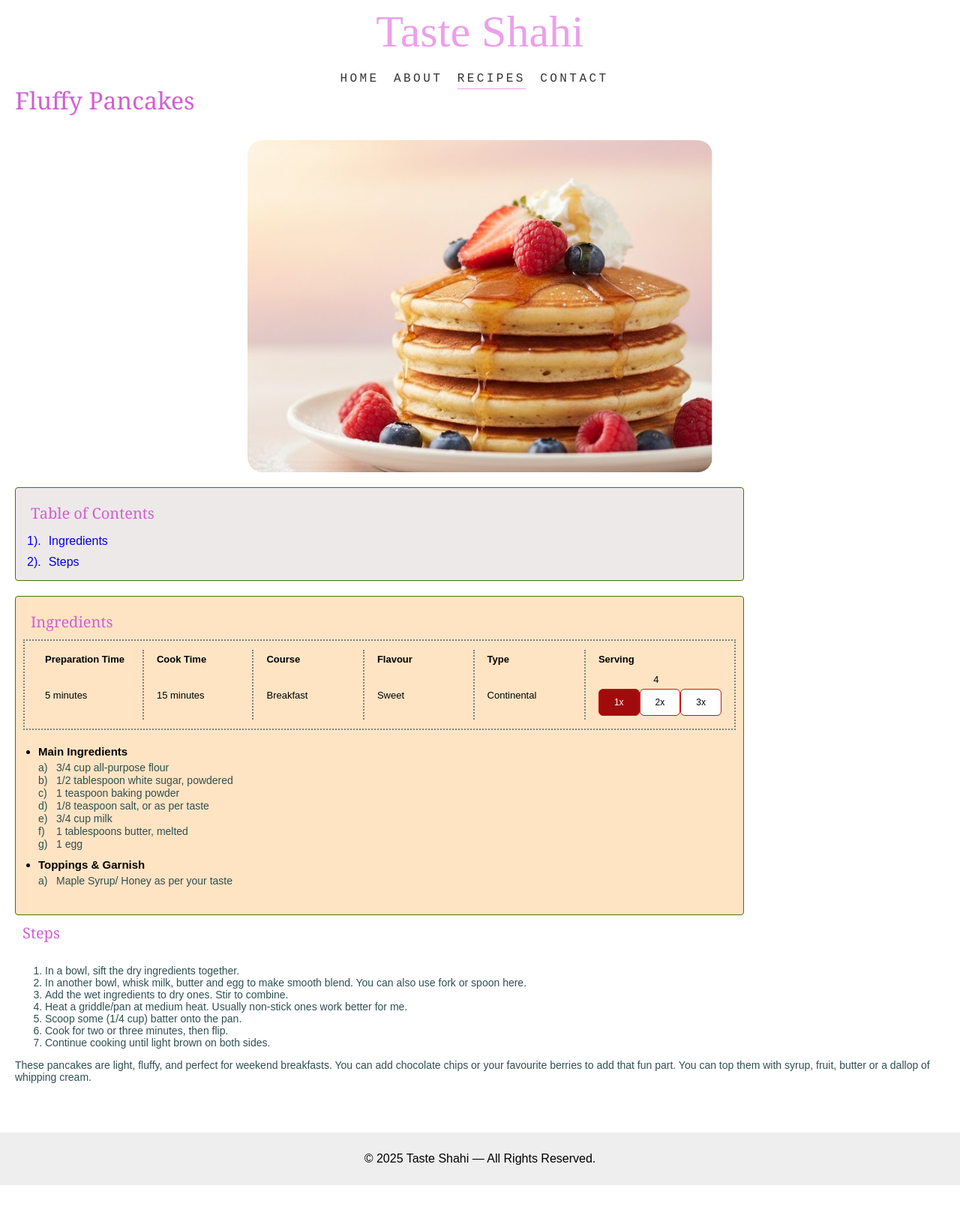
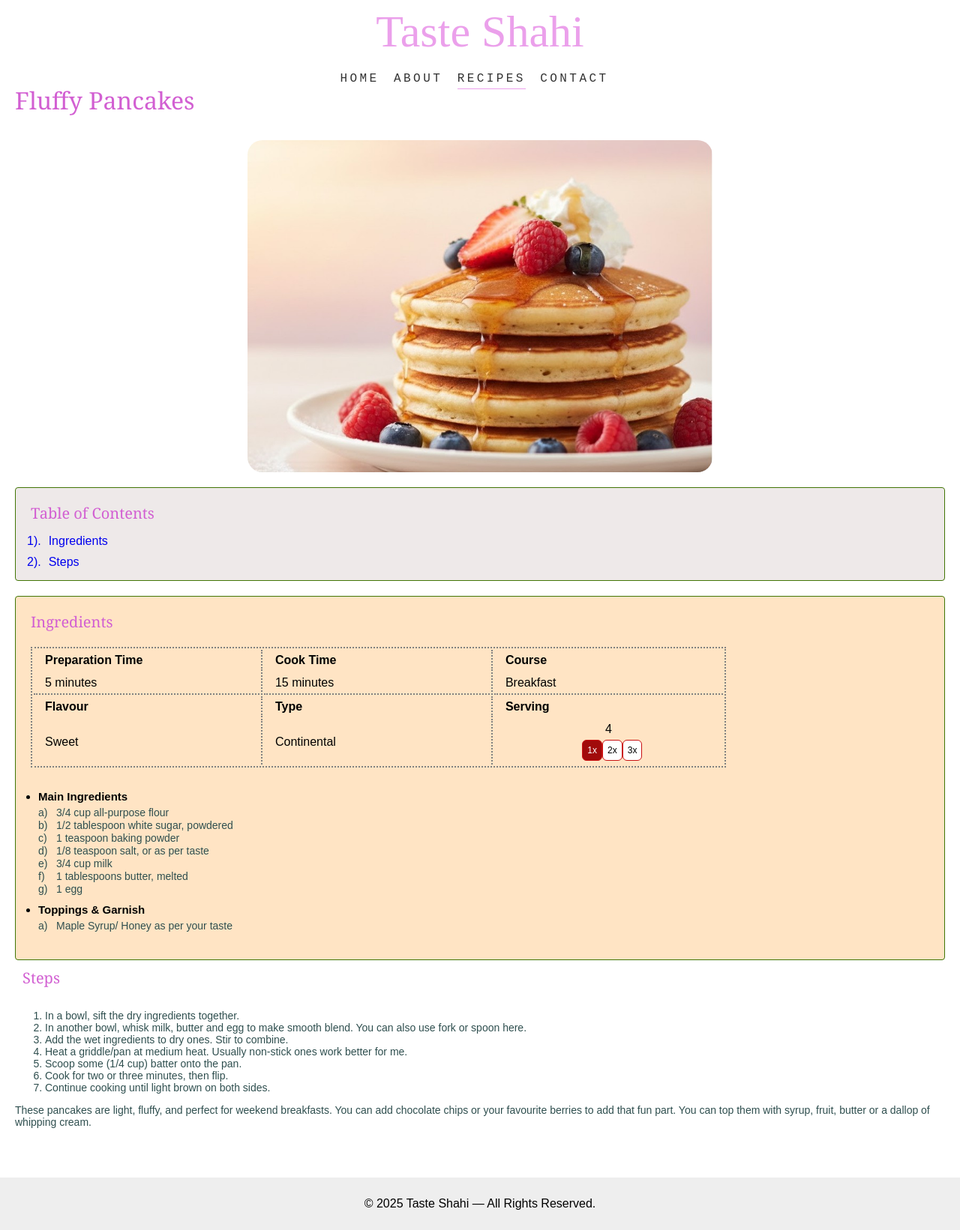
Before and after one commit to swad-rajsi/swad-rajsi.github.io, a Jekyll site: the page built from _recipes/pancakes.md, in a window 1280 px wide. Shown: the whole page at 75% size. Built offline with Jekyll 4.4.1, drawn with Linux system fonts in a browser that asks for light colours; before the commit the page ends 1581 px from its top, so only the background shows below that.

Commit message:
mobile recipe page

```diff
--- a/_layouts/recipe.html
+++ b/_layouts/recipe.html
@@ -51,7 +51,7 @@ document.addEventListener('click', function(e) {
     border-color: #417505;
     padding: 10px;
     background-color: rgb(238, 233, 233);
-    max-width: 950px;border-radius: 4px;">
+    max-width: 100%;border-radius: 4px;">
       <div style="padding: 10px;font-size: 20px;font-family:Georgia;color: #d25fd2ff;">Table of Contents</div>
       <div style="padding: 5px;"><a href="#Ingredients" style="text-decoration: none;"><span
             style="padding-right:10px;">1).</span><span>Ingredients</span></a></div>
@@ -65,23 +65,27 @@ document.addEventListener('click', function(e) {
     border-color: #417505;
     padding: 10px;
     background-color: bisque;
-    max-width: 950px;margin-top: 20px;border-radius: 4px;">
+    max-width: 100%;margin-top: 20px;border-radius: 4px;">
       <div style="padding: 10px;font-size: 20px;font-family:Georgia;color: #d25fd2ff;">Ingredients</div>
-      <div>
+      <div style="padding:10px;max-width:100%;margin-bottom:20px;">
         <table style="border-style: dotted;
-    border-width: 2px;border-color:gray;padding:10px;width:100%; font-size: 13px; margin-bottom:20px;">
+    border-width: 2px;border-color:gray;font-size: 1em;max-width:100%;">
           <tr style="font-weight:bold;">
             <td class="swad-rajsi-td-border">Preparation Time</td>
             <td class="swad-rajsi-td-border">Cook Time</td>
-            <td class="swad-rajsi-td-border">Course</td>
+            <td class="swad-rajsi-td-border" style="border-right: none !important;">Course</td>
+          </tr>
+          <tr>
+            <td class="swad-rajsi-td-border" style="border-bottom: 2px dotted gray;">{{page.prep_time}}</td>
+            <td class="swad-rajsi-td-border" style="border-bottom: 2px dotted gray;">{{page.cook_time}}</td>
+            <td class="swad-rajsi-td-border" style="border-bottom: 2px dotted gray; border-right: none !important;">{{page.course}}</td>
+          </tr>
+          <tr style="font-weight:bold;">
             <td class="swad-rajsi-td-border">Flavour</td>
             <td class="swad-rajsi-td-border">Type</td>
             <td class="swad-rajsi-td-border" style="border-right: none !important;">Serving</td>
           </tr>
           <tr>
-            <td class="swad-rajsi-td-border">{{page.prep_time}}</td>
-            <td class="swad-rajsi-td-border">{{page.cook_time}}</td>
-            <td class="swad-rajsi-td-border">{{page.course}}</td>
             <td class="swad-rajsi-td-border">{{page.flavour}}</td>
             <td class="swad-rajsi-td-border">{{page.food_type}}</td>
             <td class="swad-rajsi-td-border" style="border-right: none !important;">
--- a/assets/style.css
+++ b/assets/style.css
@@ -172,7 +172,7 @@ input::placeholder {
 }
 
 .serving-btn {
-  padding: 10px 20px;
+  padding: 6px;
   font-size: 12px;
   border: 1px solid #c91010;
   background: #fff;
```
